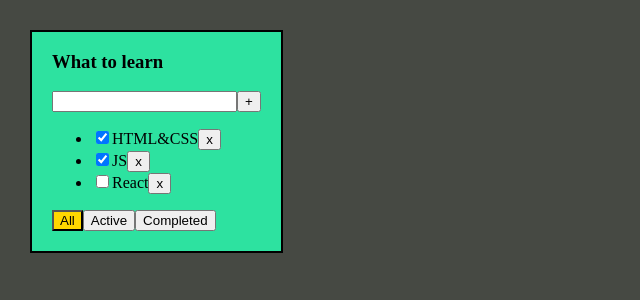
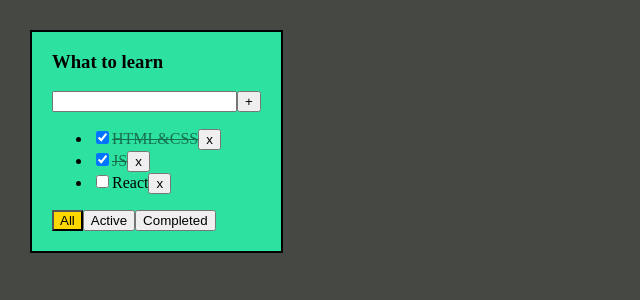
Before and after one commit to Tenebran/todo-refresh, a React (Vite) app: page / in a window 1280 px wide. Shown: the top 300 px of the page, without its empty margins (0-640 px from the left). Built offline with nearby package versions, Linux system fonts and the light colour scheme.

Commit message:
feat: style completed tasks
- add completed task styles

- strike through completed task titles

- reduce opacity for completed tasks

- apply styles based on task status

```diff
--- a/src/App.css
+++ b/src/App.css
@@ -16,3 +16,8 @@
   padding: 0 20px 20px;
   margin: 30px 0 0;
 }
+
+.task {
+  text-decoration: line-through;
+  opacity: 0.5;
+}
--- a/src/Task.tsx
+++ b/src/Task.tsx
@@ -19,7 +19,7 @@ export const Task: React.FC<TasksPropsType> = ({
   return (
     <li>
       <input type="checkbox" id={id} checked={isDone} onChange={(e) => changeTaskStatus(id, e)} />
-      <span>{title}</span>
+      <span className={isDone ? 'task' : ''}>{title}</span>
       <button onClick={onClickRemoveTaskHandler}>x</button>
     </li>
   );
```
